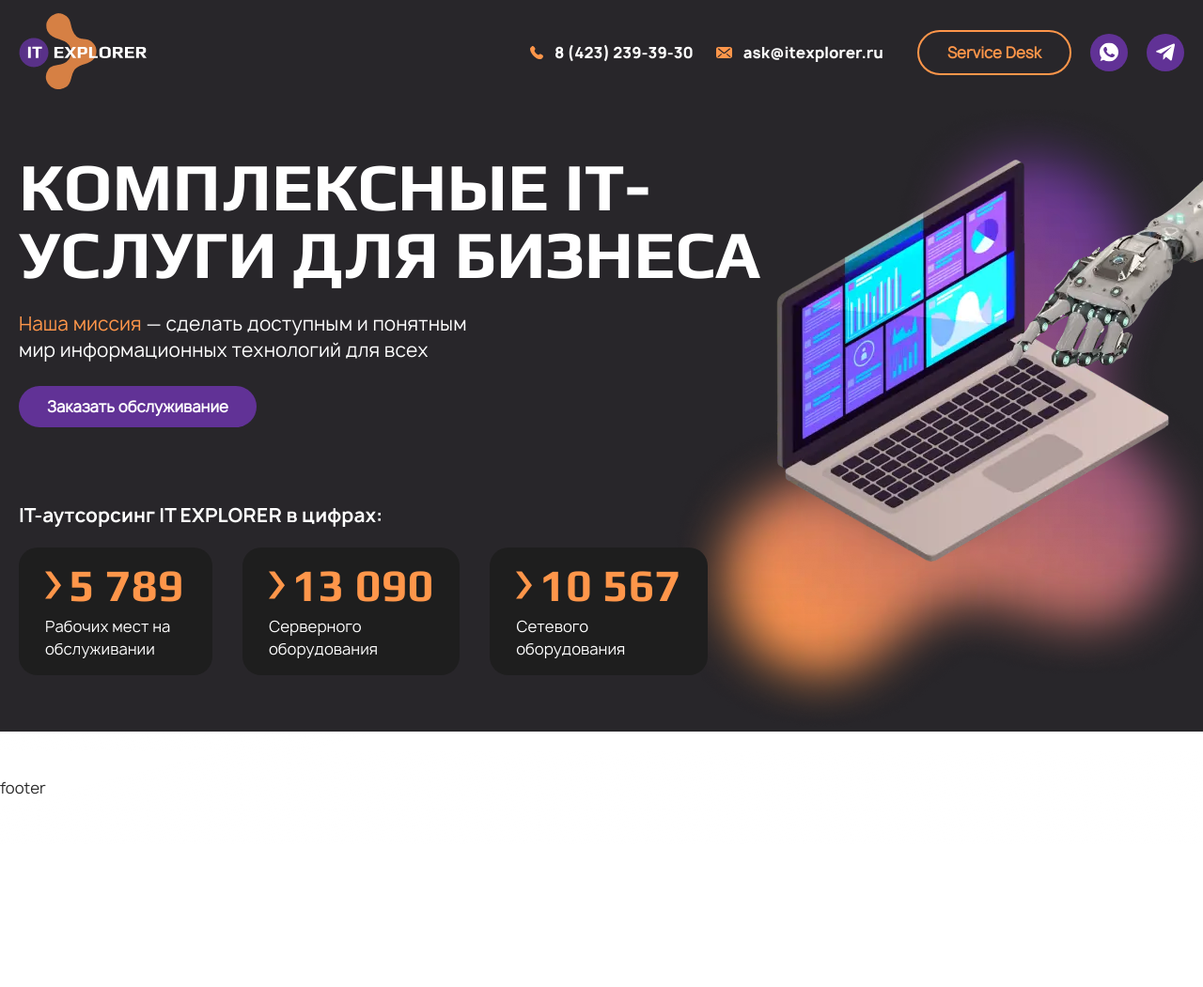
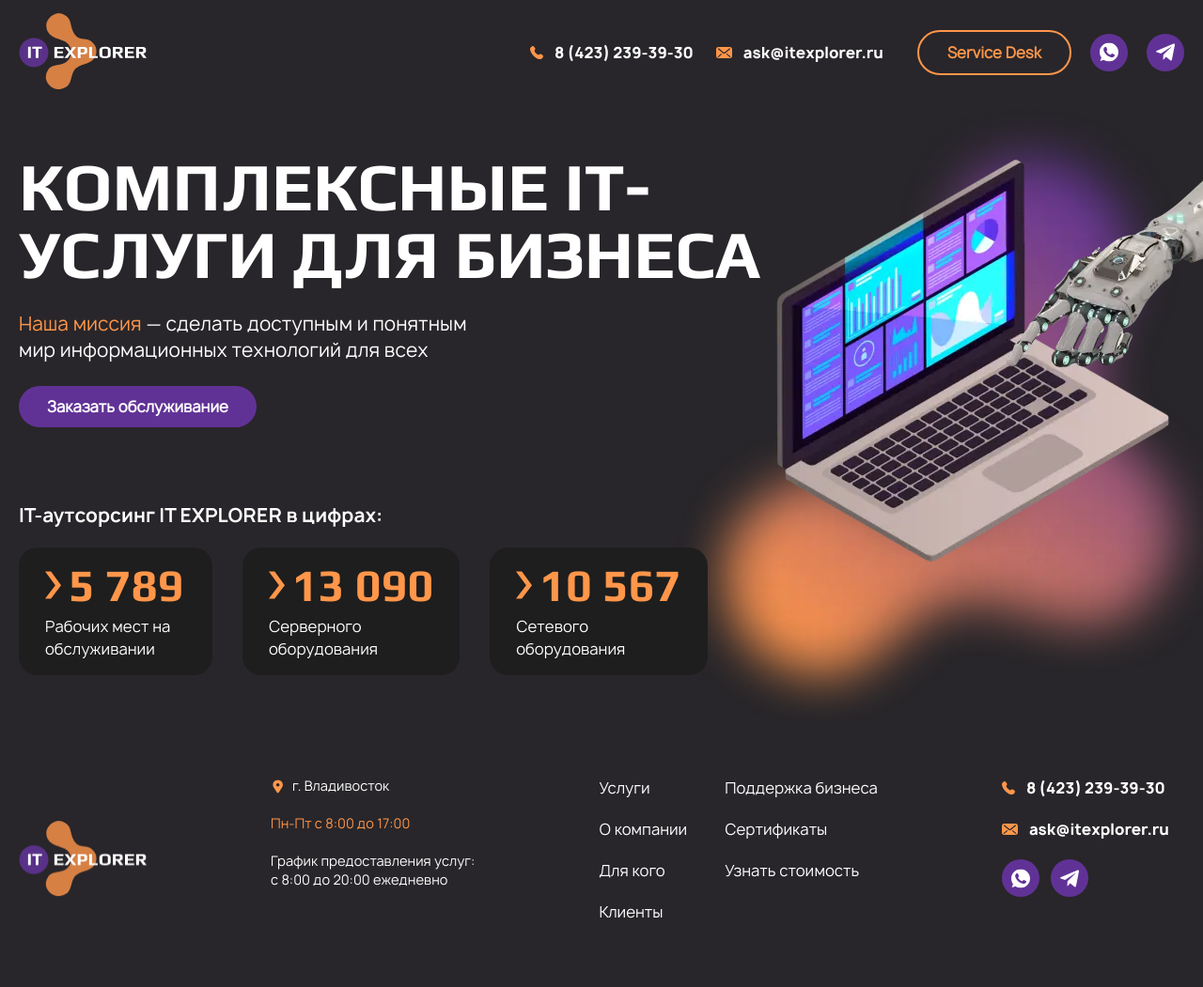
Before and after one commit to blessMe-Padre/it-explorer, a website with bundled scripts: page index.html in a window 1280 px wide. Shown: the whole page at 94% size. Before the commit the page ends 899 px from the top, so only its background shows below. Built offline with nearby package versions, Linux system fonts and the light colour scheme; files whose address does not match are found by name.

Commit message:
feat: добавляет футер

```diff
--- a/css/main.css
+++ b/css/main.css
@@ -1683,6 +1683,10 @@
   margin-right: 1rem;
 }
 
+.mb-3{
+  margin-bottom: 0.75rem;
+}
+
 .flex{
   display: flex;
 }
@@ -1703,6 +1707,18 @@
   height: 100vh;
 }
 
+.h-32{
+  height: 8rem;
+}
+
+.h-\[120px\]{
+  height: 120px;
+}
+
+.h-\[94px\]{
+  height: 94px;
+}
+
 .w-10{
   width: 2.5rem;
 }
@@ -1727,6 +1743,10 @@
   flex-shrink: 0;
 }
 
+.flex-grow-0{
+  flex-grow: 0;
+}
+
 .grid-rows-\[auto_1fr_auto\]{
   grid-template-rows: auto 1fr auto;
 }
@@ -1769,6 +1789,10 @@
 
 .gap-8{
   gap: 2rem;
+}
+
+.gap-10{
+  gap: 2.5rem;
 }
 
 .overflow-hidden{
@@ -2036,6 +2060,14 @@
     display: block;
   }
 
+  .sm\:flex{
+    display: flex;
+  }
+
+  .sm\:hidden{
+    display: none;
+  }
+
   .sm\:flex-row{
     flex-direction: row;
   }
--- a/index.html
+++ b/index.html
@@ -171,8 +171,78 @@
 
         </main>
 
-        <footer class="py-12 wow fadeInUp">
-            footer
+        <footer class="text-white bg-main-black py-12">
+            <div class="container flex flex-wrap flex-col sm:flex-row justify-between gap-5">
+                <div class="flex items-center justify-between">
+                    <img class="h-[94px]" loading="lazy" src="./src/img/logo.png" width="136" height="94" alt="лого">
+                    <div class="flex gap-3 sm:hidden">
+                        <a class="w-10 h-10 bg-purple flex items-center justify-center rounded-full transition-colors hover:bg-orange"
+                            href="https://wa.me/79147040414">
+                            <img src="./src/img/icons/whatsapp.svg" width="20" height="20" alt="whatsApp">
+                        </a>
+                        <a class="w-10 h-10 bg-purple flex items-center justify-center rounded-full transition-colors hover:bg-orange"
+                            href="http://" target="_blank" rel="noopener noreferrer">
+                            <img src="./src/img/icons/telegram.svg" width="20" height="20" alt="telegram">
+                        </a>
+                    </div>
+                </div>
+                <div class="text-sm">
+                    <div class="flex items-center gap-2 mb-5">
+                        <img src="./src/img/icons/pin.svg" width="15" height="15" alt="pin">
+                        <span>г. Владивосток</span>
+                    </div>
+                    <p class="text-orange mb-5">Пн-Пт с 8:00 до 17:00</p>
+                    <p>График предоставления услуг:</p>
+                    <p>с 8:00 до 20:00 ежедневно</p>
+                </div>
+                <div class="flex gap-10">
+                    <ul>
+                        <li class="mb-5"><a class="text-sm sm:text-base transition-colors hover:text-orange"
+                                href="#">Услуги</a></li>
+                        <li class="mb-5"><a class="text-sm sm:text-base transition-colors hover:text-orange" href="#">О
+                                компании</a></li>
+                        <li class="mb-5"><a class="text-sm sm:text-base transition-colors hover:text-orange"
+                                href="#">Для кого</a></li>
+                        <li class="mb-5"><a class="text-sm sm:text-base transition-colors hover:text-orange"
+                                href="#">Клиенты</a></li>
+                    </ul>
+                    <ul>
+                        <li class="mb-5"><a class="text-sm sm:text-base transition-colors hover:text-orange"
+                                href="#">Поддержка бизнеса</a>
+                        </li>
+                        <li class="mb-5"><a class="text-sm sm:text-base transition-colors hover:text-orange"
+                                href="#">Сертификаты</a></li>
+                        <li class="mb-5"><a class="text-sm sm:text-base transition-colors hover:text-orange"
+                                href="#">Узнать стоимость</a>
+                        </li>
+                    </ul>
+                </div>
+                <div>
+                    <ul>
+                        <li class="mr-4">
+                            <a class="text-white font-manropeExtraBold flex gap-3 transition-colors hover:text-orange mb-5"
+                                href="tel:+84232393930"><img src="./src/img/icons/phone.svg" alt="phone"> 8
+                                (423)
+                                239-39-30</a>
+                        </li>
+                        <li class="mr-4">
+                            <a class="text-white font-manropeExtraBold flex gap-3 transition-colors hover:text-orange mb-5"
+                                href="mailto:ask@itexplorer.ru"> <img src="./src/img/icons/mail.svg" alt="">
+                                ask@itexplorer.ru</a>
+                        </li>
+                    </ul>
+                    <div class="gap-3 hidden sm:flex">
+                        <a class="w-10 h-10 bg-purple flex items-center justify-center rounded-full transition-colors hover:bg-orange"
+                            href="https://wa.me/79147040414">
+                            <img src="./src/img/icons/whatsapp.svg" width="20" height="20" alt="whatsApp">
+                        </a>
+                        <a class="w-10 h-10 bg-purple flex items-center justify-center rounded-full transition-colors hover:bg-orange"
+                            href="http://" target="_blank" rel="noopener noreferrer">
+                            <img src="./src/img/icons/telegram.svg" width="20" height="20" alt="telegram">
+                        </a>
+                    </div>
+                </div>
+            </div>
         </footer>
     </div>
     <div class="scroll-top">
```
Also changed, not shown: src/img/icons/pin.svg (added).
